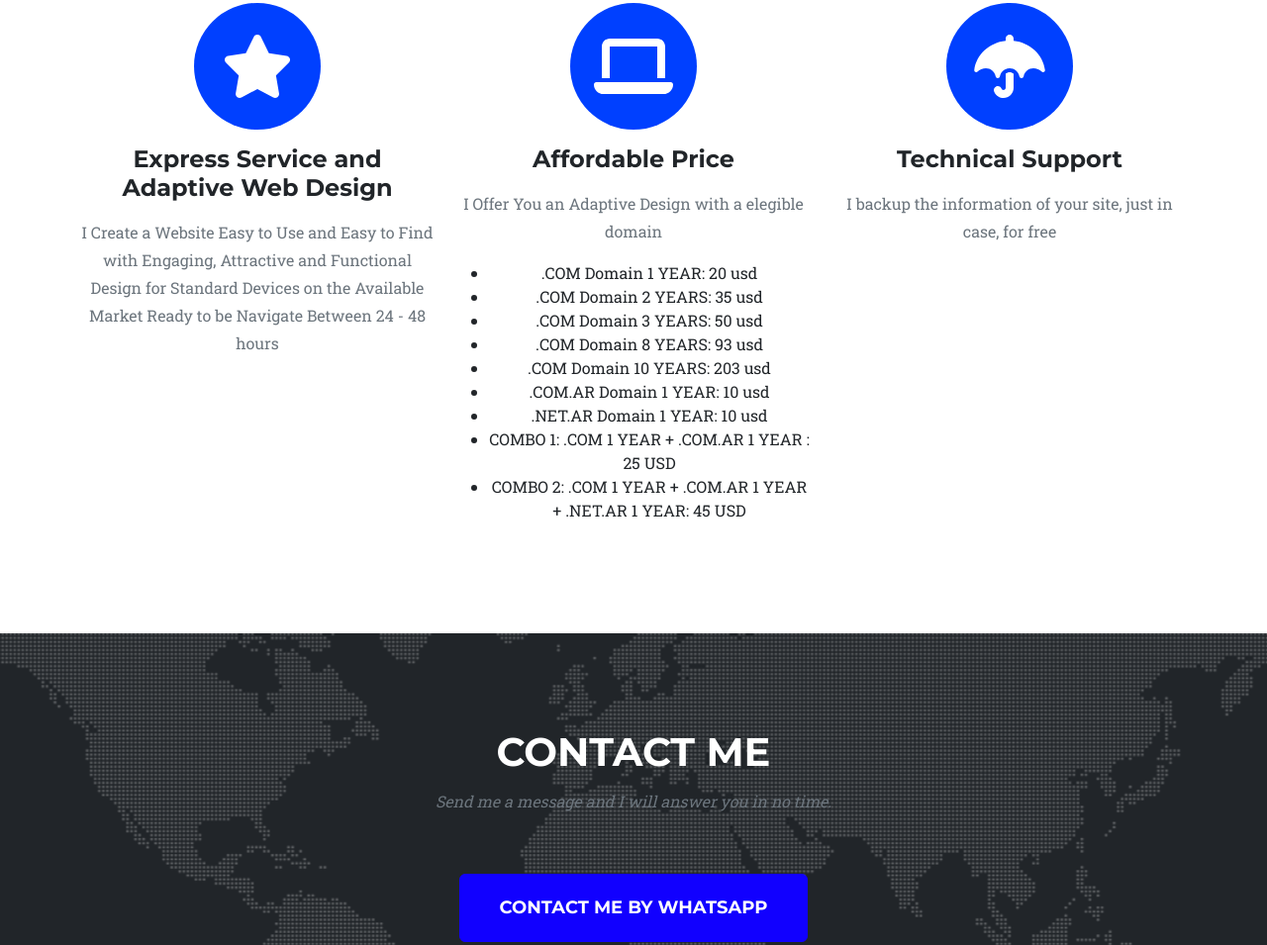
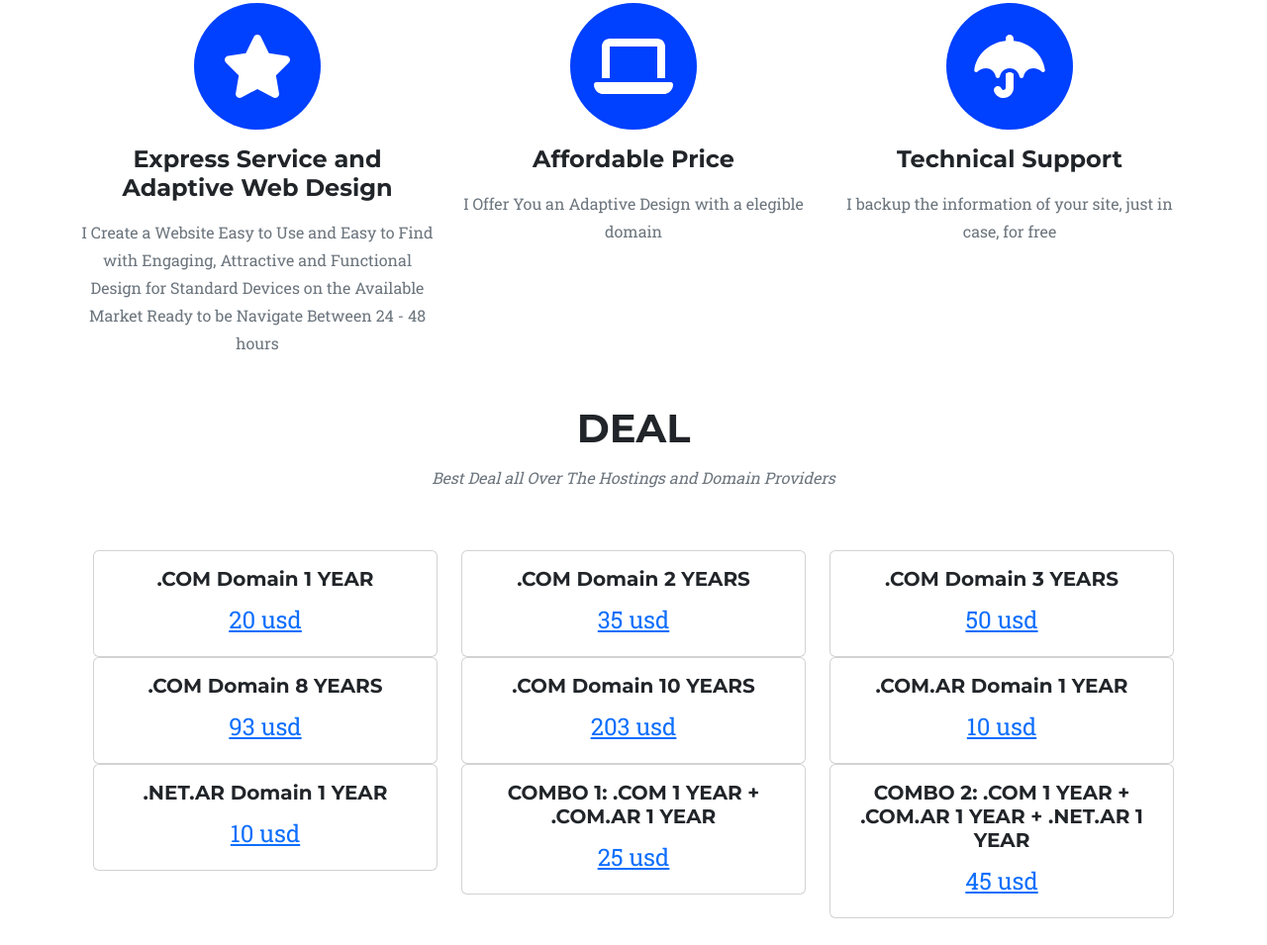
Before and after one commit to ivanayael/iycsapphirebusiness, a plain HTML site: page index.html in a window 1280 px wide. Shown: the part 1057-2012 px from the top of the page at 99% size. Drawn offline with nearby package versions, Linux system fonts and the light colour scheme.

Commit message:
fourth commit: prices and deal added.

```diff
--- a/index.html
+++ b/index.html
@@ -41,6 +41,7 @@
                 <div class="collapse navbar-collapse" id="navbarResponsive">
                     <ul class="navbar-nav text-uppercase ms-auto py-4 py-lg-0">
                         <li class="nav-item"><a class="nav-link" href="#services" aria-label="Services">Services</a></li>
+                        <li class="nav-item"><a class="nav-link" href="#prices" aria-label="Deal">Deal</a></li>
                         <li class="nav-item"><a class="nav-link" href="#contact" aria-label="Contact Me">Contact Me</a></li>
                     </ul>
                 </div>
@@ -76,19 +77,7 @@
                             <i class="fas fa-laptop fa-stack-1x fa-inverse"></i>
                         </span>
                         <h4 class="my-3">Affordable Price</h4>
-                        <p class="text-muted">I Offer You an Adaptive Design with a elegible domain
-                            <ul>
-                                <li>.COM Domain 1 YEAR: 20 usd</li>
-                                <li>.COM Domain 2 YEARS: 35 usd</li>
-                                <li>.COM Domain 3 YEARS: 50 usd</li>
-                                <li>.COM Domain 8 YEARS: 93 usd</li>
-                                <li>.COM Domain 10 YEARS: 203 usd</li>
-                                <li>.COM.AR Domain 1 YEAR: 10 usd</li>
-                                <li>.NET.AR Domain 1 YEAR: 10 usd</li>
-                                <li>COMBO 1: .COM 1 YEAR + .COM.AR 1 YEAR : 25 USD</li>
-                                <li>COMBO 2: .COM 1 YEAR + .COM.AR 1 YEAR + .NET.AR 1 YEAR: 45 USD </li>
-                            </ul>
-                        </p>
+                        <p class="text-muted">I Offer You an Adaptive Design with a elegible domain</p>
                     </div>
                     <div class="col-md-4">
                         <span class="fa-stack fa-4x">
@@ -101,6 +90,116 @@
                 </div>
             </div>
         </section>
+
+        <!-- Price Section-->
+        <section class="page-section" id="prices">
+        <div class="container">
+            <div class="text-center">
+                <h2 class="section-heading text-uppercase">Deal</h2>
+                <h3 class="section-subheading text-muted">Best Deal all Over The Hostings and Domain Providers</h3>
+            </div>
+
+            <div class="container">
+                <div class="row">
+                  <!-- Tarjeta 1 -->
+                  <div class="col-sm-4">
+                    <div class="card">
+                      <div class="card-body text-center">
+                        <h5 class="card-title">.COM Domain 1 YEAR</h5>
+                        <p class="card-text text-big"><a href="#contact">20 usd</a></p>
+                      </div>
+                    </div>
+                  </div>
+
+                  <!-- Tarjeta 2 -->
+                  <div class="col-sm-4">
+                    <div class="card">
+                      <div class="card-body text-center">
+                        <h5 class="card-title">.COM Domain 2 YEARS</h5>
+                        <p class="card-text text-big"><a href="#contact">35 usd</a></p>
+                      </div>
+                    </div>
+                  </div>
+
+                  <!-- Tarjeta 3 -->
+                  <div class="col-sm-4">
+                    <div class="card">
+                      <div class="card-body text-center">
+                        <h5 class="card-title">.COM Domain 3 YEARS</h5>
+                        <p class="card-text text-big"><a href="#contact">50 usd</a></p>
+                      </div>
+                    </div>
+                  </div>
+                </div>
+
+                <div class="row">
+                  <!-- Tarjeta 4 -->
+                  <div class="col-sm-4">
+                    <div class="card">
+                      <div class="card-body text-center">
+                        <h5 class="card-title">.COM Domain 8 YEARS</h5>
+                        <p class="card-text text-big"><a href="#contact">93 usd</a></p>
+                      </div>
+                    </div>
+                  </div>
+
+                  <!-- Tarjeta 5 -->
+                  <div class="col-sm-4">
+                    <div class="card">
+                      <div class="card-body text-center">
+                        <h5 class="card-title">.COM Domain 10 YEARS</h5>
+                        <p class="card-text text-big"><a href="#contact">203 usd</a></p>
+                      </div>
+                    </div>
+                  </div>
+
+                  <!-- Tarjeta 6 -->
+                  <div class="col-sm-4">
+                    <div class="card">
+                      <div class="card-body text-center">
+                        <h5 class="card-title">.COM.AR Domain 1 YEAR</h5>
+                        <p class="card-text text-big"><a href="#contact">10 usd</a></p>
+                      </div>
+                    </div>
+                  </div>
+                </div>
+
+                <div class="row">
+                  <!-- Tarjeta 7 -->
+                  <div class="col-sm-4">
+                    <div class="card">
+                      <div class="card-body text-center">
+                        <h5 class="card-title">.NET.AR Domain 1 YEAR</h5>
+                        <p class="card-text text-big"><a href="#contact">10 usd</a></p>
+                      </div>
+                    </div>
+                  </div>
+
+                  <!-- Tarjeta 8 -->
+                  <div class="col-sm-4">
+                    <div class="card">
+                      <div class="card-body text-center">
+                        <h5 class="card-title">COMBO 1: .COM 1 YEAR + .COM.AR 1 YEAR</h5>
+                        <p class="card-text text-big"><a href="#contact">25 usd</a></p>
+                      </div>
+                    </div>
+                  </div>
+
+                  <!-- Tarjeta 9 -->
+                  <div class="col-sm-4">
+                    <div class="card">
+                      <div class="card-body text-center">
+                        <h5 class="card-title">COMBO 2: .COM 1 YEAR + .COM.AR 1 YEAR + .NET.AR 1 YEAR</h5>
+                        <p class="card-text text-big"><a href="#contact">45 usd</a></p>
+                      </div>
+                    </div>
+                  </div>
+                </div>
+              </div>
+
+        </div>
+    </section>
+
 
 
         <!-- Contact-->
```
Also changed, not shown: IYC Sapphire Site and Company.txt (added, +44 -0 lines), css/styles.css.
